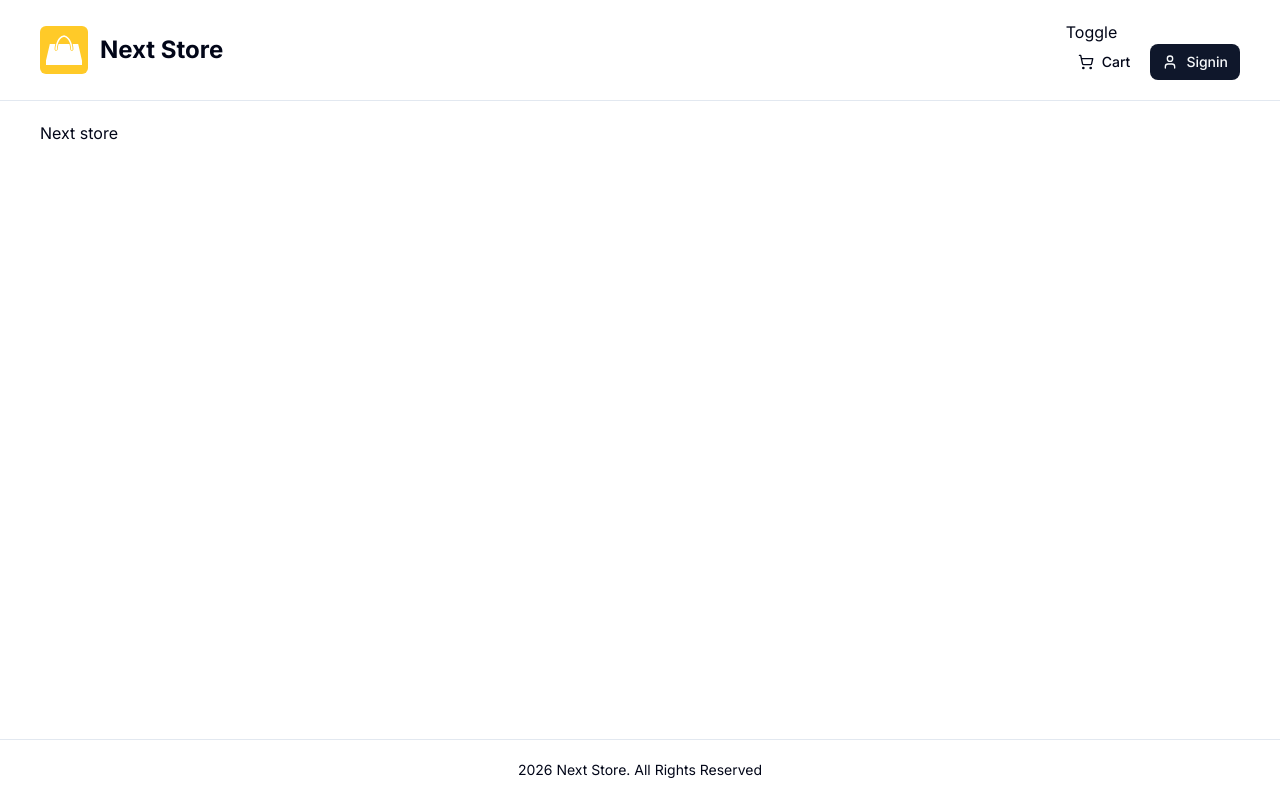
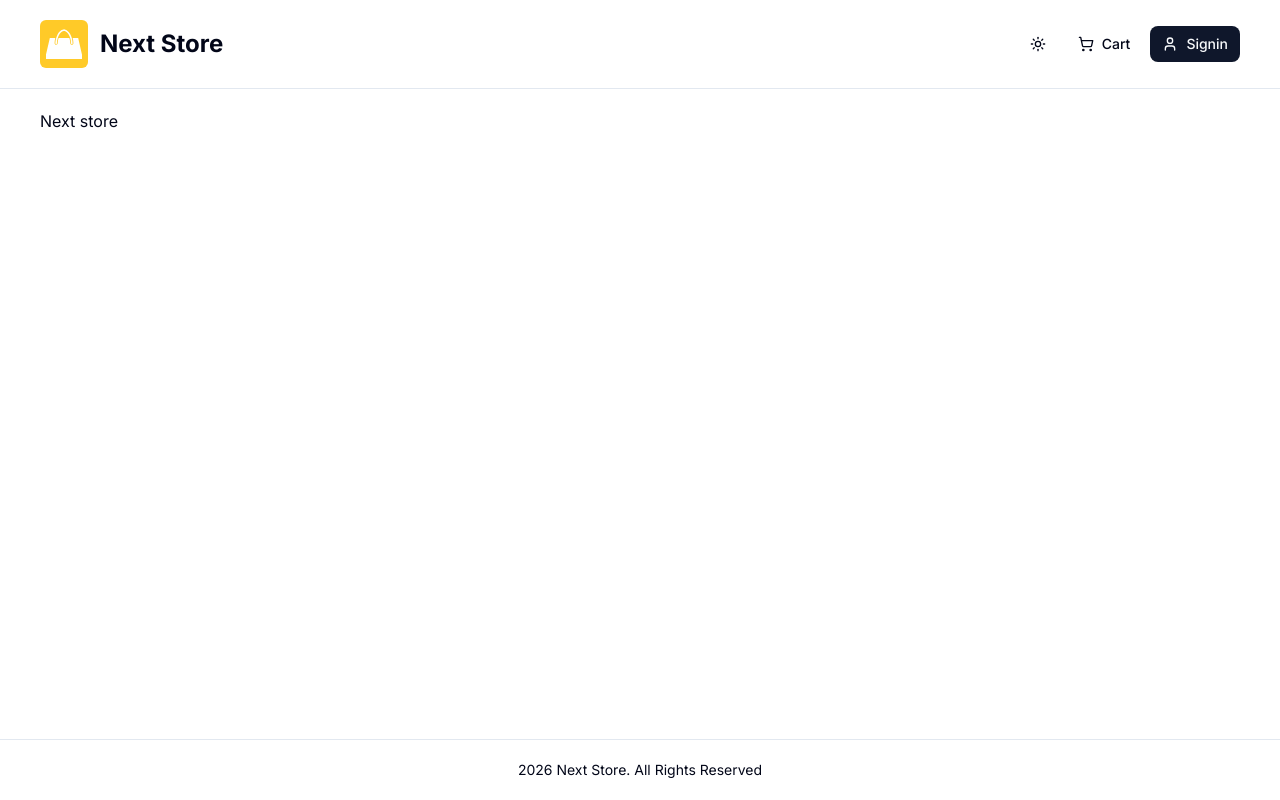
Before and after one commit to devpolas/next-ecommerce, a Next.js app: page / in a window 1280 px wide. Built offline with nearby package versions, Linux system fonts and the light colour scheme; no server answers.

Commit message:
implement themming with next theme

```diff
--- a/components/shared/header/theme-toggler.tsx
+++ b/components/shared/header/theme-toggler.tsx
@@ -1,3 +1,64 @@
+"use client";
+
+import { Button } from "@/components/ui/button";
+import {
+  DropdownMenu,
+  DropdownMenuCheckboxItem,
+  DropdownMenuContent,
+  DropdownMenuLabel,
+  DropdownMenuSeparator,
+  DropdownMenuTrigger,
+} from "@/components/ui/dropdown-menu";
+import { MoonIcon, SunIcon } from "lucide-react";
+import { useTheme } from "next-themes";
+import { useLayoutEffect, useState } from "react";
+
 export default function ThemeToggler() {
-  return <div> Toggle</div>;
+  const [mounted, setMounted] = useState(false);
+  const { theme, setTheme, resolvedTheme } = useTheme();
+
+  const currentTheme = theme === "system" ? resolvedTheme : theme;
+
+  useLayoutEffect(() => {
+    // eslint-disable-next-line
+    setMounted(true);
+  }, []);
+
+  if (!mounted) return null;
+
+  return (
+    <DropdownMenu>
+      <DropdownMenuTrigger asChild>
+        <Button
+          aria-label='Toggle theme'
+          variant='ghost'
+          className='focus-visible:ring-0 focus-visible:ring-offset-0'
+        >
+          {currentTheme === "dark" ? <MoonIcon /> : <SunIcon />}
+        </Button>
+      </DropdownMenuTrigger>
+      <DropdownMenuContent>
+        <DropdownMenuLabel>Appearance</DropdownMenuLabel>
+        <DropdownMenuSeparator />
+        <DropdownMenuCheckboxItem
+          onSelect={() => setTheme("system")}
+          checked={theme === "system"}
+        >
+          System
+        </DropdownMenuCheckboxItem>
+        <DropdownMenuCheckboxItem
+          onSelect={() => setTheme("dark")}
+          checked={theme === "dark"}
+        >
+          Dark
+        </DropdownMenuCheckboxItem>
+        <DropdownMenuCheckboxItem
+          onSelect={() => setTheme("light")}
+          checked={theme === "light"}
+        >
+          Light
+        </DropdownMenuCheckboxItem>
+      </DropdownMenuContent>
+    </DropdownMenu>
+  );
 }
```
